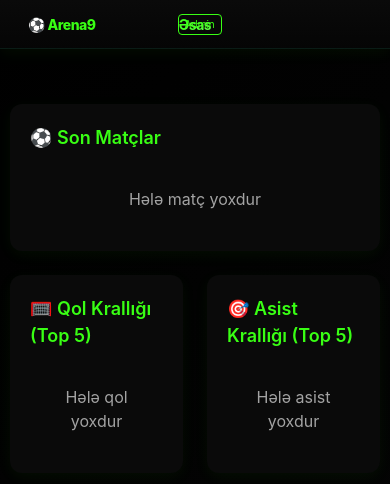
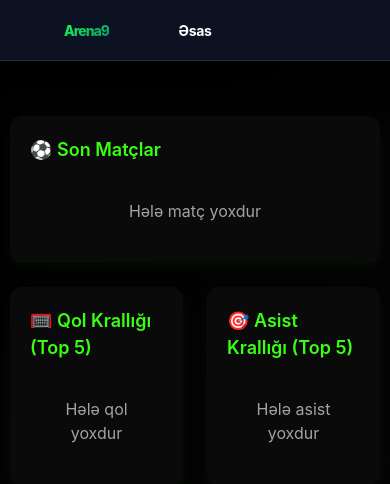
Before and after one commit to metin011/arena9.github.io, a Flask app: page / in a window 390 px wide. Shown: the top 484 px of the page. Run offline with Flask 3, Linux system fonts and the light colour scheme; data that the repository does not hold is empty; some libraries are stand-ins or nearby versions.

Commit message:
Redesign top header for better mobile responsiveness and premium look

```diff
--- a/templates/spa.html
+++ b/templates/spa.html
@@ -262,90 +262,100 @@
     }
 
     header {
-      padding: 24px 28px;
+      padding: 12px 16px;
       display: flex;
       justify-content: space-between;
       align-items: center;
-      position: relative;
-      background: linear-gradient(180deg,
-          var(--card-gray) 0%,
-          var(--bg-dark) 100%);
-      border-bottom: 1px solid rgba(16, 185, 129, 0.1);
-      box-shadow: var(--shadow-sm);
-      backdrop-filter: blur(10px);
-    }
-
-    .header-left {
-      position: absolute;
-      left: 28px;
+      position: sticky;
+      top: 0;
+      background: rgba(15, 23, 42, 0.8);
+      backdrop-filter: blur(12px);
+      -webkit-backdrop-filter: blur(12px);
+      border-bottom: 1px solid rgba(16, 185, 129, 0.2);
+      box-shadow: 0 4px 20px rgba(0, 0, 0, 0.4);
+      z-index: 1000;
+    }
+
+    .header-left,
+    .header-right {
       display: flex;
       align-items: center;
       gap: 12px;
-      z-index: 10;
+      flex: 1;
     }
 
     .header-right {
-      position: absolute;
-      right: 28px;
+      justify-content: flex-end;
+    }
+
+    .header-logo-container {
       display: flex;
       align-items: center;
-      gap: 12px;
-      z-index: 10;
+      gap: 8px;
     }
 
     .header-logo {
-      font-size: 32px;
+      font-size: 22px;
       font-weight: 800;
-      color: var(--primary-green);
-      letter-spacing: -0.5px;
-    }
-
-    .header-subtitle {
-      font-size: 11px;
-      color: var(--text-gray);
-      text-transform: uppercase;
-      letter-spacing: 1px;
-    }
-
-    #page-header-title {
-      font-weight: 700;
-      font-size: 20px;
-      text-align: center;
-      letter-spacing: -0.5px;
-      background: linear-gradient(135deg,
-          var(--primary-green),
-          var(--primary-green-light));
+      background: linear-gradient(135deg, #1ff956 0%, #059669 100%);
       -webkit-background-clip: text;
       background-clip: text;
       -webkit-text-fill-color: transparent;
-
+      letter-spacing: -1px;
+    }
+
+    .admin-badge {
+      font-size: 9px;
+      background: rgba(16, 185, 129, 0.1);
+      color: #1ff956;
+      border: 1px solid rgba(16, 185, 129, 0.3);
+      padding: 2px 6px;
+      border-radius: 20px;
+      font-weight: 700;
+      text-transform: uppercase;
+      letter-spacing: 0.5px;
+      cursor: pointer;
+      display: none;
+      /* Controlled by JS */
+    }
+
+    .admin-badge.active {
+      display: flex;
+      align-items: center;
+      gap: 3px;
+    }
+
+    #page-header-title {
+      font-weight: 700;
+      font-size: 16px;
+      text-align: center;
+      letter-spacing: -0.3px;
+      color: #fff;
       overflow: hidden;
       text-overflow: ellipsis;
       white-space: nowrap;
-      max-width: calc(100vw - 240px);
-      position: absolute;
-      left: 50%;
-      transform: translateX(-50%);
+      flex: 2;
     }
 
     .header-icon {
-      font-size: 24px;
-      width: 48px;
-      height: 40px;
+      font-size: 20px;
+      width: 36px;
+      height: 36px;
       cursor: pointer;
-      text-align: center;
       display: flex;
       align-items: center;
       justify-content: center;
-      border-radius: 8px;
-      background: rgba(16, 185, 129, 0.1);
-      border: 1px solid rgba(16, 185, 129, 0.2);
-      transition: all 0.3s ease;
+      border-radius: 10px;
+      background: rgba(255, 255, 255, 0.05);
+      border: 1px solid rgba(255, 255, 255, 0.1);
+      transition: all 0.2s ease;
+      color: #fff;
     }
 
     .header-icon:hover {
       background: rgba(16, 185, 129, 0.2);
-      transform: scale(1.05);
+      border-color: #1ff956;
+      color: #1ff956;
     }
 
     .page-container {
@@ -1084,25 +1094,23 @@
 <body>
   <header>
     <div class="header-left">
-      <span class="header-logo">⚽ Arena9</span>
-      <span id="back-header-btn" class="header-icon" style="visibility: hidden" onclick="goBack()" title="Geri">←</span>
-      <span onclick="showLogin()"
-        style="font-size: 10px; margin-left: 10px; cursor: pointer; color: var(--primary-green); border: 1px solid var(--primary-green); padding: 2px 6px; border-radius: 4px;">Admin</span>
+      <div id="back-header-btn" class="header-icon" style="visibility: hidden" onclick="goBack()">
+        <span class="material-symbols-outlined">arrow_back</span>
+      </div>
+      <div class="header-logo-container">
+        <span class="header-logo" onclick="changePage('ana-sayfa', 'Əsas')">Arena9</span>
+        <div id="admin-indicator" class="admin-badge" onclick="showLogin()">Admin</div>
+      </div>
     </div>
 
     <span id="page-header-title">Əsas</span>
+
     <div class="header-right">
-      <button id="edit-header-btn" class="header-icon" style="
-            visibility: hidden;
-            border: none;
-            background: none;
-            color: inherit;
-            cursor: pointer;
-          " onclick="toggleEdit()" title="Redaktə et">
-        ✏️
+      <button id="edit-header-btn" class="header-icon" style="visibility: hidden" onclick="toggleEdit()">
+        <span class="material-symbols-outlined">edit</span>
       </button>
+      <div id="non-admin-login-trigger" style="width: 24px; visibility: hidden;"></div>
     </div>
-
   </header>
 
   <div class="page-container">
@@ -1665,12 +1673,22 @@
         el.style.display = isAdmin ? '' : 'none';
       });
 
+      const adminIndicator = document.getElementById('admin-indicator');
+      if (adminIndicator) {
+        if (isAdmin) {
+          adminIndicator.classList.add('active');
+          adminIndicator.innerHTML = '<span class="loading" style="width:6px;height:6px;margin-right:4px;"></span> Admin';
+        } else {
+          adminIndicator.classList.remove('active');
+        }
+      }
+
       const editBtn = document.getElementById('edit-header-btn');
       if (editBtn) {
-        editBtn.style.visibility = isAdmin ? 'visible' : 'hidden';
-        editBtn.style.display = 'flex';
-      }
-    }
+        editBtn.style.visibility = (isAdmin && currentPage === 'player-profile') ? 'visible' : 'hidden';
+      }
+    }
+
 
 
     // Feature 2: Login Logic
@@ -1866,14 +1884,13 @@
 
 
       document.getElementById("edit-header-btn").style.visibility =
-
-        pageId === "player-profile"
-          ? "visible"
-          : "hidden";
+        (isAdmin && pageId === "player-profile") ? "visible" : "hidden";
+
       if (pageId === "player-profile") {
-        document.getElementById("edit-header-btn").innerHTML = "✏️";
+        document.getElementById("edit-header-btn").querySelector('.material-symbols-outlined').innerText = "edit";
         document.getElementById("edit-header-btn").title = "Redaktə et";
       }
+
 
       document.getElementById("back-header-btn").style.visibility =
         pageId === "player-profile" ||
```
